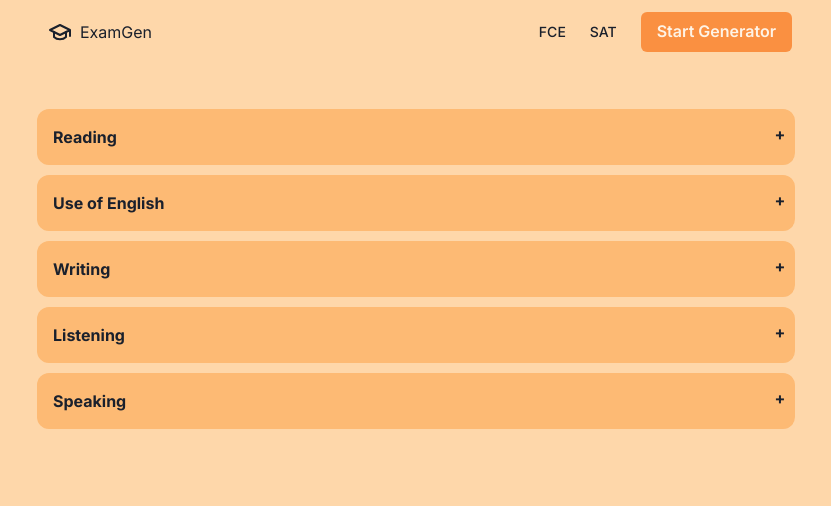
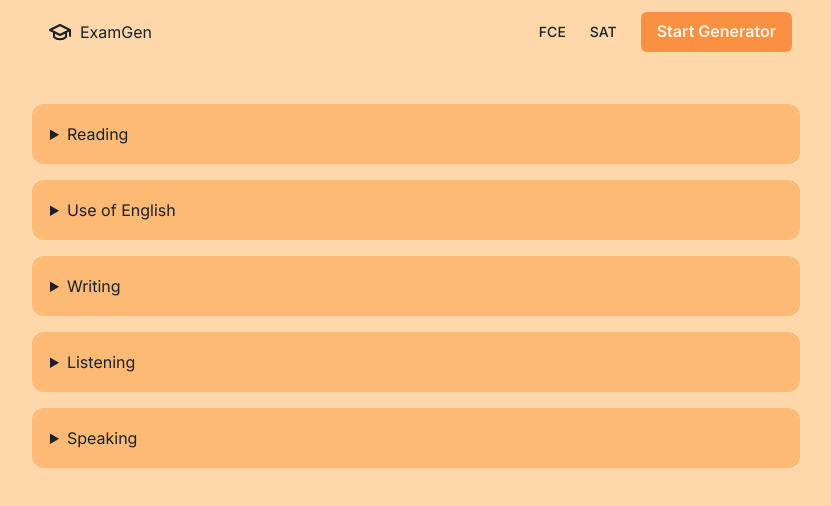
Before and after one commit to altobellidardo/mock-exam-maker, a Next.js app: page /fce in a window 1280 px wide. Shown: the top 506 px of the page, without its empty margins (224-1055 px from the left). Built offline with nearby package versions, Linux system fonts and the light colour scheme.

Commit message:
refactor accordion styles

```diff
--- a/src/app/fce/page.jsx
+++ b/src/app/fce/page.jsx
@@ -1,5 +1,4 @@
 import AccordionItem from '@/components/AccordionItem'
-import './styles.css'
 
 const parts = [
   {
--- a/src/app/fce/styles.css
+++ /dev/null
@@ -1,22 +0,0 @@
-section#fce details {
-    font-weight: bold;
-    cursor: pointer;
-    padding: 5px;
-}
-
-section#fce details summary {
-    list-style: none;
-}
-
-section#fce details::before {
-    content: "+";
-    float: right;
-    height: 30px;
-    width: 30px;
-    text-align: center;
-    line-height: 50px;
-}
-section#fce details[open]::before {
-    content: "-";
-    height: max-content;
-}
--- a/src/components/AccordionItem.jsx
+++ b/src/components/AccordionItem.jsx
@@ -4,9 +4,12 @@ import Button from './ui/Button'
 function AccordionItem ({ part }) {
   const { title, description, url } = part
   return (
+    <div className='border-2 border-orange-300 rounded-xl mb-4 overflow-hidden'>
       <details name='fce'>
-      <summary className='hover:underline underline-offset-4 hover:text-orange-500 bg-orange-300 p-4 rounded-xl'>{title}</summary>
-      <div className='flex flex-col gap-[20px] border-2 border-orange-300 rounded-xl mt-2 p-4'>
+        <summary className='hover:underline underline-offset-4 hover:text-orange-500 bg-orange-300 p-4'>
+          {title}
+        </summary>
+        <div className='flex flex-col gap-[20px] p-4'>
           <p>{description}</p>
           <Link href={url}>
             <Button>
@@ -15,6 +18,7 @@ function AccordionItem ({ part }) {
           </Link>
         </div>
       </details>
+    </div>
   )
 }
 
```
Lines whose indentation alone changed are shown as unchanged.
